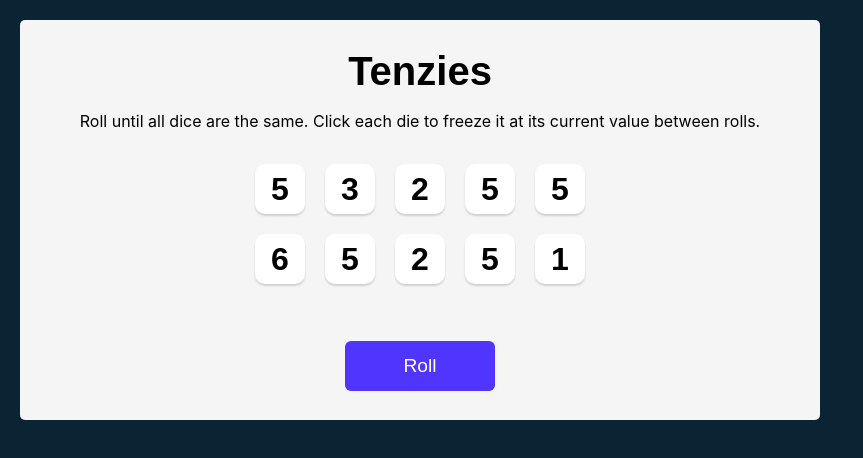
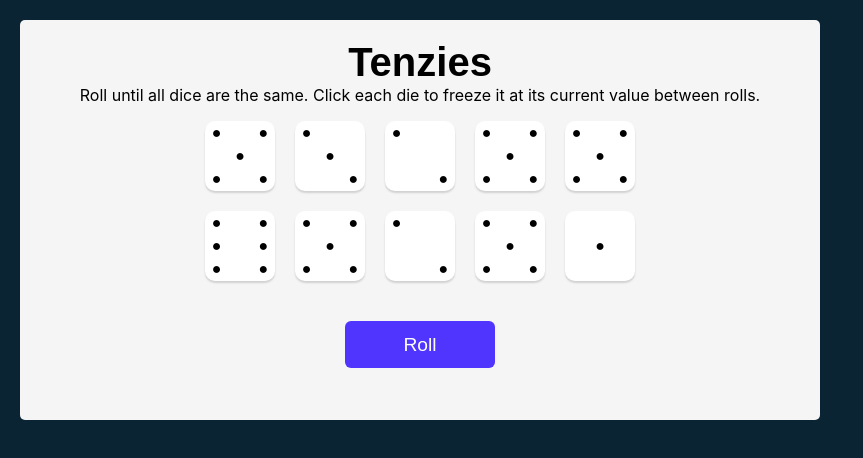
Before and after one commit to Codooze/MyPortafolio, a React (Vite) app in the folder my-Portafolio/: page / in a window 1280 px wide. Shown: the top 458 px of the page, without its empty margins (0-863 px from the left). Built offline with nearby package versions, Linux system fonts and the light colour scheme.

Commit message:
tenzies dados
finalizado, consegui usar grid para los dados

```diff
--- a/my-Portafolio/src/page/tenzies/Die.jsx
+++ b/my-Portafolio/src/page/tenzies/Die.jsx
@@ -1,12 +1,22 @@
 import React from "react";
-
+import "./die.css";
 export default function Die(props) {
   const styles = {
     backgroundColor: props.isHeld ? "#59E391" : "white",
   };
+  const dots = () => {
+    const arr = [];
+    let count = 0;
+    do {
+      arr.push(<p className="pip">●</p>);
+      ++count;
+    } while (count < props.value);
+    return arr;
+  };
+  const hi = () => "hihi";
   return (
     <div className="die-face" style={styles} onClick={props.holdDice}>
-      <h2 className="die-num">{props.value}</h2>
+      {dots()}
     </div>
   );
 }
--- a/my-Portafolio/src/page/tenzies/Tenzies.jsx
+++ b/my-Portafolio/src/page/tenzies/Tenzies.jsx
@@ -77,6 +77,7 @@ export default function Tenzies() {
       <button className="roll-dice" onClick={rollDice}>
         {tenzies ? "New Game" : "Roll"}
       </button>
+      <p>{() => "💩"}</p>
     </main>
   );
 }
--- /dev/null
+++ b/my-Portafolio/src/page/tenzies/die.css
@@ -0,0 +1,34 @@
+.die-face p {
+  margin-top: 0;
+  margin-bottom: 0;
+  font-weight: 900;
+}
+
+/* https://dev.to/ekeijl/creating-dice-using-css-grid-j4 */
+.die-face {
+  display: grid;
+  grid-template: repeat(3, 1fr) / repeat(3, 1fr);
+  grid-template-areas:
+    "a . c"
+    "e g f"
+    "d . b";
+  justify-items: center;
+}
+.pip:nth-child(2) {
+  grid-area: b;
+}
+.pip:nth-child(3) {
+  grid-area: c;
+}
+.pip:nth-child(4) {
+  grid-area: d;
+}
+.pip:nth-child(5) {
+  grid-area: e;
+}
+.pip:nth-child(6) {
+  grid-area: f;
+}
+.pip:nth-child(odd):last-child {
+  grid-area: g;
+}
--- a/my-Portafolio/src/page/tenzies/tenzies.css
+++ b/my-Portafolio/src/page/tenzies/tenzies.css
@@ -41,8 +41,8 @@ main {
 }
 
 .die-face {
-  height: 50px;
-  width: 50px;
+  height: 70px;
+  width: 70px;
   box-shadow: 0px 2px 2px rgba(0, 0, 0, 0.15);
   border-radius: 10px;
   display: flex;
```
